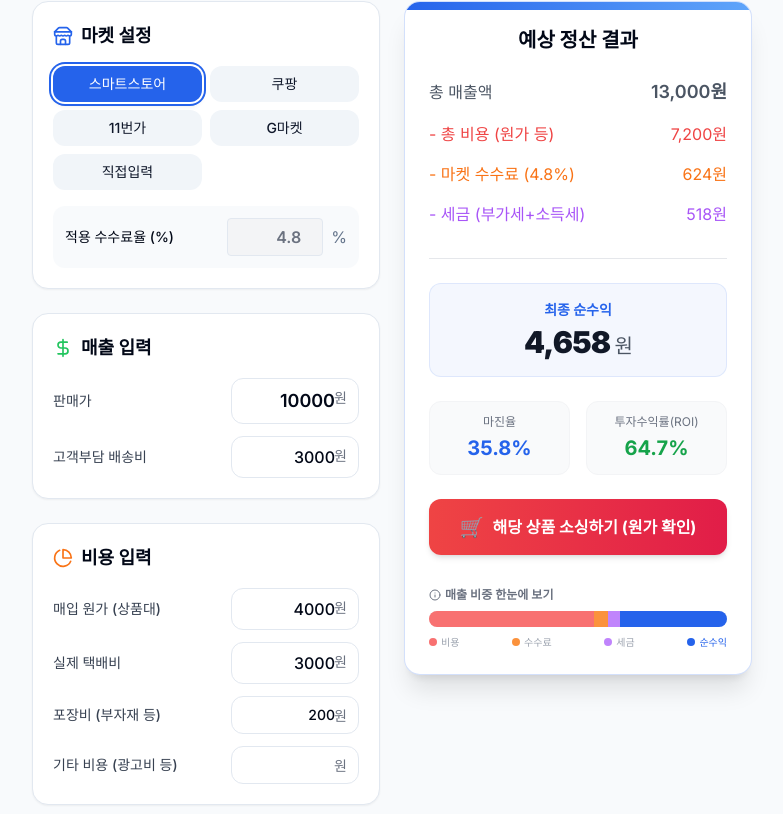
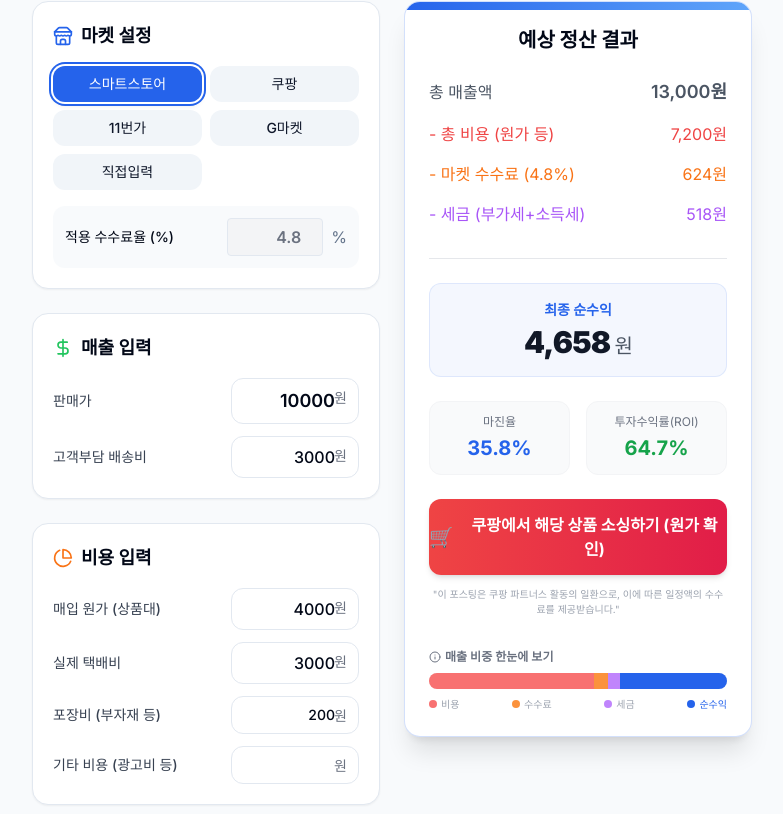
Before and after one commit to hoonzzz/seller-calc, a Next.js app: page / in a window 1280 px wide. Shown: the part 361-1175 px from the top of the page, without its empty margins (248-1031 px from the left). Built offline with nearby package versions, Linux system fonts and the light colour scheme.

Commit message:
feat: 소싱 버튼 텍스트 변경 및 쿠팡 파트너스 안내 문구 추가

```diff
--- a/src/app/page.tsx
+++ b/src/app/page.tsx
@@ -377,8 +377,14 @@ export default function Home() {
               }}
               className="w-full bg-gradient-to-r from-red-500 to-rose-600 text-white font-bold py-3.5 rounded-xl hover:opacity-90 transition-opacity shadow-md flex items-center justify-center gap-2 animate-pulse-slow"
             >
-              <span className="text-xl">🛒</span> 해당 상품 소싱하기 (원가 확인)
+              <span className="text-xl">🛒</span> 쿠팡에서 해당 상품 소싱하기 (원가 확인)
             </button>
+
+            <div className="mt-3 text-center">
+              <p className="text-[10px] text-gray-400">
+                &quot;이 포스팅은 쿠팡 파트너스 활동의 일환으로, 이에 따른 일정액의 수수료를 제공받습니다.&quot;
+              </p>
+            </div>
 
             {/* 막대형 비용 시각화 */}
             <div className="mt-8">
```
